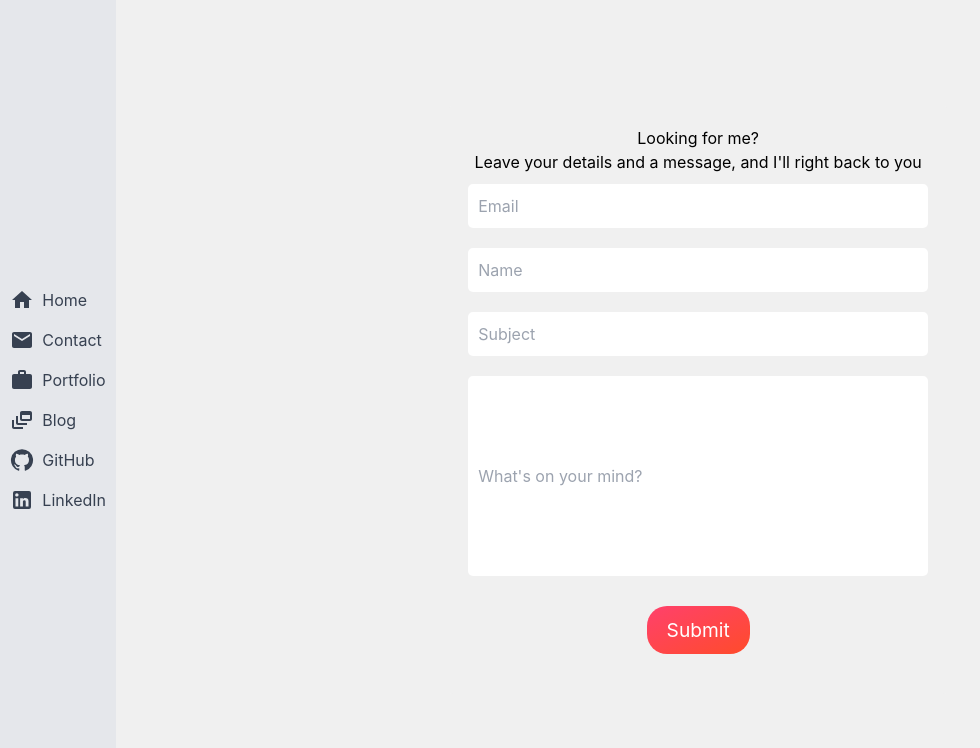
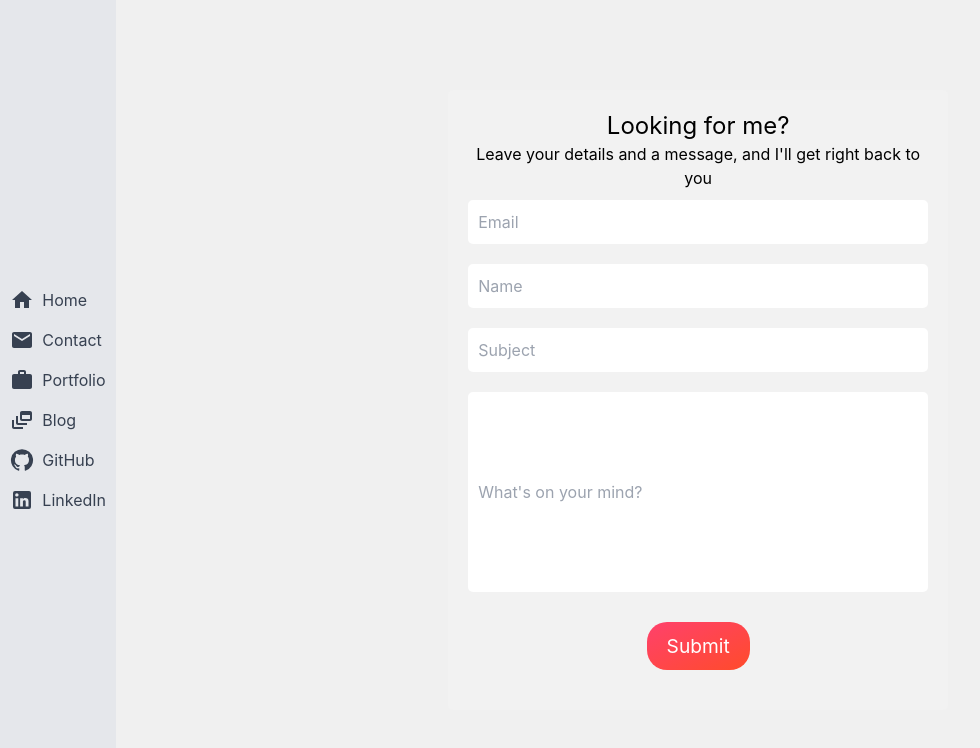
Before and after one commit to Korjubzot/react-portfolio, a React (Create React App) app: page /contact in a window 1280 px wide. Shown: the top 748 px of the page, without its empty margins (0-980 px from the left). Built offline with nearby package versions, Linux system fonts and the light colour scheme.

Commit message:
Restyled contact page with Tailwind

```diff
--- a/src/components/contact/contact.css
+++ /dev/null
@@ -1,56 +0,0 @@
-.contact-container {
-  display: flex;
-  flex-direction: column;
-  justify-content: center;
-  align-items: center;
-  min-height: 80vh;
-  width: 100%;
-}
-
-.contact-form {
-  display: flex;
-  flex-direction: column;
-  justify-content: center;
-  align-items: center;
-  text-align: center;
-  background-color: #f0f0f0;
-}
-
-form {
-  background-color: #f2f2f2;
-  padding: 20px;
-  border-radius: 5px;
-  margin: auto;
-  width: 90%;
-  max-width: 500px;
-}
-
-input {
-  width: 100%;
-  margin: 10px 0;
-  padding: 10px;
-  border: none;
-  border-radius: 5px;
-  box-sizing: border-box;
-}
-
-.contact-text {
-  height: 200px;
-}
-
-button {
-  margin: 20px 0;
-  color: white;
-  background: linear-gradient(to bottom right, #ff416c, #ff4b2b);
-  border: none;
-  border-radius: 20px;
-  padding: 10px 20px;
-  font-size: 1.2rem;
-  cursor: pointer;
-  transition: transform 0.3s ease, box-shadow 0.3s ease;
-}
-
-button:hover {
-  transform: translateY(-2px);
-  box-shadow: 0 5px 10px rgba(0, 0, 0, 0.2);
-}
--- a/src/components/contact/contact.js
+++ b/src/components/contact/contact.js
@@ -1,7 +1,6 @@
 import React, { useState } from "react";
 import { Alert } from "@mui/material";
 import emailjs from "emailjs-com";
-import "./contact.css";
 
 function Contact() {
   const [contact, setContact] = useState({
@@ -47,12 +46,15 @@ function Contact() {
   }
 
   return (
-    <div className="contact-container">
-      <form className="contact-form" onSubmit={handleSubmit}>
-        <h2>Looking for me?</h2>
-        <p>Leave your details and a message, and I'll right back to you</p>
+    <div className="flex flex-col justify-center items-center min-h-[80vh] w-full">
+      <form
+        className="flex flex-col justify-center items-center text-center bg-[#f2f2f2] p-[20px] rounded-[5px] m-auto w-[90%] max-w-[500px]"
+        onSubmit={handleSubmit}
+      >
+        <h2 className="text-2xl">Looking for me?</h2>
+        <p>Leave your details and a message, and I'll get right back to you</p>
         <input
-          className="contact-email"
+          className="w-full mx-[0] my-[10px] p-[10px] border-[none] rounded-[5px] box-border"
           type="email"
           name="email"
           placeholder="Email"
@@ -60,7 +62,7 @@ function Contact() {
           aria-label="email"
         ></input>
         <input
-          className="contact-name"
+          className="w-full mx-[0] my-[10px] p-[10px] border-[none] rounded-[5px] box-border"
           type="text"
           name="name"
           placeholder="Name"
@@ -68,7 +70,7 @@ function Contact() {
           aria-label="name"
         ></input>
         <input
-          className="contact-subject"
+          className="w-full mx-[0] my-[10px] p-[10px] border-[none] rounded-[5px] box-border"
           type="text"
           name="subject"
           placeholder="Subject"
@@ -76,14 +78,19 @@ function Contact() {
           aria-label="subject"
         ></input>
         <input
-          className="contact-text"
+          className="w-full mx-[0] h-[200px] my-[10px] p-[10px] border-[none] rounded-[5px] box-border"
           type="text"
           name="detail"
           placeholder="What's on your mind?"
           onChange={handleChange}
           aria-label="detail"
         ></input>
-        <button type="submit">Submit</button>
+        <button
+          className="mx-[0] my-[20px] text-[white] bg-[linear-gradient(to_bottom_right,_#ff416c,_#ff4b2b)] border-[none] rounded-[20px] px-[20px] py-[10px] text-[1.2rem] cursor-pointer [transition:transform_0.3s_ease,_box-shadow_0.3s_ease] hover:-translate-y-[2px] hover:[box-shadow:0_5px_10px_rgba(0,_0,_0,_0.2)]"
+          type="submit"
+        >
+          Submit
+        </button>
         {isSubmitted ? (
           <Alert severity="success">Contact made. Don't wait up.</Alert>
         ) : null}
```
